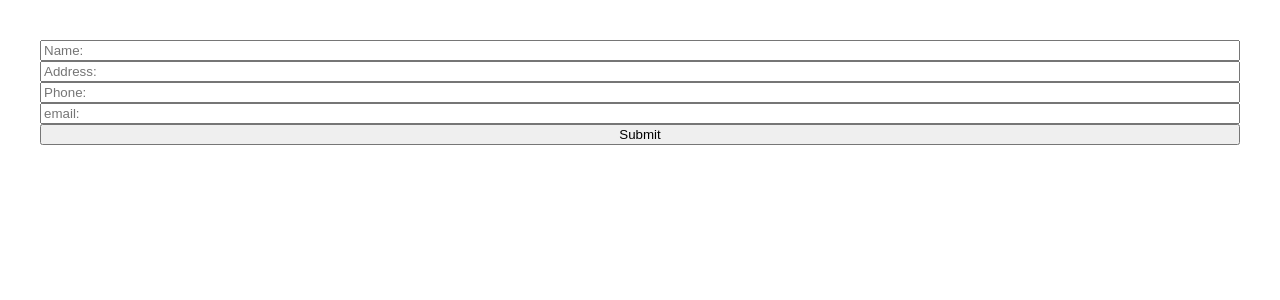
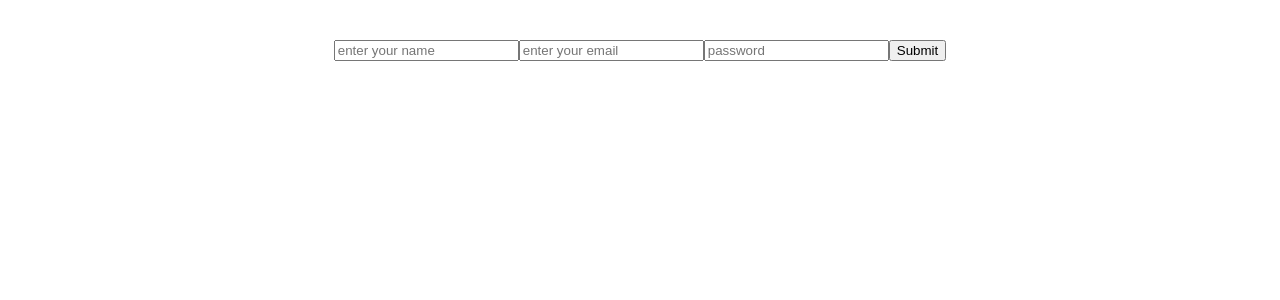
Before and after one commit to SaikatDeb12/react-hook-form, a React (Vite) app: page / in a window 1280 px wide. Shown: the top 300 px of the page. Built offline with nearby package versions, Linux system fonts and the light colour scheme.

Commit message:
working fields

```diff
--- a/src/App.jsx
+++ b/src/App.jsx
@@ -2,11 +2,12 @@ import { useState } from "react";
 import { useForm } from "react-hook-form";
 import { Form } from "./Form";
 import Form2 from "./Form2";
+import Prac from "./Prac";
 
 function App() {
   return (
     <div>
-      <Form2 />
+      <Prac />
     </div>
   );
 }
--- a/src/Form2.jsx
+++ b/src/Form2.jsx
@@ -1,6 +1,6 @@
 import { useForm } from "react-hook-form";
 import { zodResolver } from "@hookform/resolvers/zod";
-import { object, z } from "zod";
+import { z } from "zod";
 import { useEffect } from "react";
 
 const onSubmit = (e) => {
@@ -8,7 +8,7 @@ const onSubmit = (e) => {
 };
 
 const schema = z.object({
-  name: z.string().min(1, "required"),
+  name: z.string(),
   address: z.string().min(1, "required"),
   phone: z.string().length(10, "Phn no. should be of 10 digits"),
   email: z.string().email("invalid"),
--- /dev/null
+++ b/src/Prac.jsx
@@ -0,0 +1,48 @@
+import React from "react";
+import { useForm } from "react-hook-form";
+import { zodResolver } from "@hookform/resolvers/zod";
+import { z } from "zod";
+const Prac = () => {
+  const schema = z.object({
+    name: z.string().min(1),
+    email: z.string().email("invalid"),
+    password: z.string("required"),
+  });
+  const {
+    register,
+    handleSubmit,
+    formState: { errors },
+  } = useForm({ resolver: zodResolver(schema) });
+
+  const mySubmit = (e) => {
+    console.log(e);
+  };
+
+  return (
+    <div>
+      <form onSubmit={handleSubmit(mySubmit)}>
+        <input
+          type="text"
+          placeholder="enter your name"
+          {...register("name")}
+        />
+        {errors.name && <p>{errors.name.message}</p>}
+        <input
+          type="text"
+          placeholder="enter your email"
+          {...register("email")}
+        />
+        {errors.email && <p>{errors.email.message}</p>}
+        <input
+          type="password"
+          placeholder="password"
+          {...register("password")}
+        />
+        {errors.password && <p>{errors.password.message}</p>}
+        <input type="submit" />
+      </form>
+    </div>
+  );
+};
+
+export default Prac;
```
